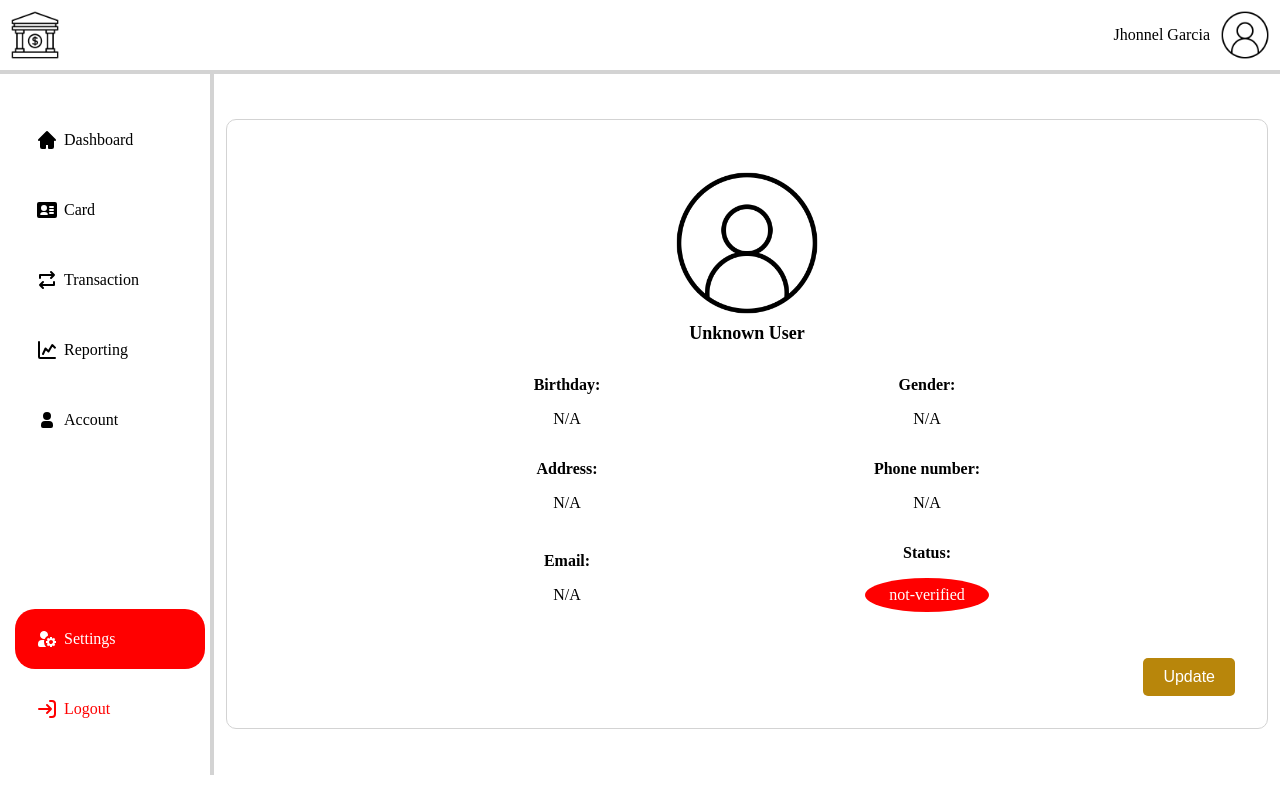
After one commit to LilJho/online-banking-management-system, a PHP site: page /account-settings.php in a window 1280 px wide. The commit adds this page. Run offline with PHP 8.4, Linux system fonts and the light colour scheme; data that the repository does not hold is empty.

Commit message:
login and account settings

```diff
--- /dev/null
+++ b/account-settings.php
@@ -0,0 +1,232 @@
+<!DOCTYPE html>
+<html lang="en">
+<head>
+    <meta charset="UTF-8">
+    <meta name="viewport" content="width=device-width, initial-scale=1.0">
+    <title>Document</title>
+    <link rel="stylesheet" href="/styles/dashboard.css">
+    <link rel="stylesheet" href="/styles/acount-settings.css">
+    <?php
+// Database connection
+$host = "localhost";
+$username = "root";
+$password = "Password@29263";
+$database = "online_bank_db";
+
+// Create a new database connection
+$conn = new mysqli($host, $username, $password, $database);
+
+// Check for connection errors
+if ($conn->connect_error) {
+    die("Database connection failed: " . $conn->connect_error);
+}
+
+// Get the user ID from the request (e.g., from GET or POST)
+// $user_id = isset($_GET['id']) ? $_GET['id'] : 0; // Replace with your preferred method to retrieve ID
+$user_id = 5;
+
+// Sanitize the input to prevent SQL injection
+$user_id = $conn->real_escape_string($user_id);
+
+// Prepare the query to get the user by ID
+$query = "SELECT * FROM users WHERE id = $user_id";
+
+// Execute the query
+$result = $conn->query($query);
+
+// Check if the user was found
+if ($result->num_rows > 0) {
+    // Fetch the user data
+    $user = $result->fetch_assoc();
+    $birthday = new DateTime($user['birth_date']);
+    $formattedBirthday = $birthday->format('F j, Y');
+
+    $first_name = $user['first_name'];
+    $middle_name = $user['middle_name'];
+    $last_name = $user['last_name'];
+    $birthday = $formattedBirthday;
+    $gender = $user['gender'];
+    $address = $user['address'];
+    $phone_number = $user['phone_number'];
+    $email = $user['email'];
+    $is_verified = $user['is_verified'];
+} else {
+    // If no user found, display default info
+    $first_name = "Unknown";
+    $middle_name = "Unknown";
+    $last_name = "User";
+    $birthday = "N/A";
+    $gender = "N/A";
+    $address = "N/A";
+    $phone_number = "N/A";
+    $email = "N/A";
+    $is_verified = 0;
+}
+
+// Close the database connection
+$conn->close();
+?>
+</head>
+<body>
+    <nav class="nav">
+        <img src="./images/bank.png" alt="bank icon">
+        <div class="user-profile">
+            <p>Jhonnel Garcia</p>
+            <img src="/images/profile.png" alt="profile photo">
+        </div>
+    </nav>
+    <main class="main-content">
+    <section class="side-bar">
+        <ul>
+            <li >
+                <div>
+                <svg class="w-6 h-6 text-gray-800 dark:text-white" aria-hidden="true" xmlns="http://www.w3.org/2000/svg" width="24" height="24" fill="currentColor" viewBox="0 0 24 24">
+  <path fill-rule="evenodd" d="M11.293 3.293a1 1 0 0 1 1.414 0l6 6 2 2a1 1 0 0 1-1.414 1.414L19 12.414V19a2 2 0 0 1-2 2h-3a1 1 0 0 1-1-1v-3h-2v3a1 1 0 0 1-1 1H7a2 2 0 0 1-2-2v-6.586l-.293.293a1 1 0 0 1-1.414-1.414l2-2 6-6Z" clip-rule="evenodd"/>
+</svg>
+
+
+                    <p>Dashboard</p>
+                </div>
+            </li>
+            <li>
+                <div>
+                <svg class="w-6 h-6 text-gray-800 dark:text-white" aria-hidden="true" xmlns="http://www.w3.org/2000/svg" width="24" height="24" fill="currentColor" viewBox="0 0 24 24">
+  <path fill-rule="evenodd" d="M4 4a2 2 0 0 0-2 2v12a2 2 0 0 0 2 2h16a2 2 0 0 0 2-2V6a2 2 0 0 0-2-2H4Zm10 5a1 1 0 0 1 1-1h3a1 1 0 1 1 0 2h-3a1 1 0 0 1-1-1Zm0 3a1 1 0 0 1 1-1h3a1 1 0 1 1 0 2h-3a1 1 0 0 1-1-1Zm0 3a1 1 0 0 1 1-1h3a1 1 0 1 1 0 2h-3a1 1 0 0 1-1-1Zm-8-5a3 3 0 1 1 6 0 3 3 0 0 1-6 0Zm1.942 4a3 3 0 0 0-2.847 2.051l-.044.133-.004.012c-.042.126-.055.167-.042.195.006.013.02.023.038.039.032.025.08.064.146.155A1 1 0 0 0 6 17h6a1 1 0 0 0 .811-.415.713.713 0 0 1 .146-.155c.019-.016.031-.026.038-.04.014-.027 0-.068-.042-.194l-.004-.012-.044-.133A3 3 0 0 0 10.059 14H7.942Z" clip-rule="evenodd"/>
+</svg>
+
+
+                    <p>Card</p>
+                </div>
+            </li>
+            <li>
+                <div>
+                    <!-- <img src="/images/transaction.png" alt="transaction icon"> -->
+                    <svg class="w-6 h-6 text-gray-800 dark:text-white" aria-hidden="true" xmlns="http://www.w3.org/2000/svg" width="24" height="24" fill="none" viewBox="0 0 24 24">
+  <path stroke="currentColor" stroke-linecap="round" stroke-linejoin="round" stroke-width="2" d="m16 10 3-3m0 0-3-3m3 3H5v3m3 4-3 3m0 0 3 3m-3-3h14v-3"/>
+</svg>
+
+                    <p>Transaction</p>
+                </div>
+            </li>
+            <li>
+                <div>
+                    <!-- <img src="/images/chart.png" alt="chart icon"> -->
+                    <svg class="w-6 h-6 text-gray-800 dark:text-white" aria-hidden="true" xmlns="http://www.w3.org/2000/svg" width="24" height="24" fill="none" viewBox="0 0 24 24">
+  <path stroke="currentColor" stroke-linecap="round" stroke-linejoin="round" stroke-width="2" d="M4 4v15a1 1 0 0 0 1 1h15M8 16l2.5-5.5 3 3L17.273 7 20 9.667"/>
+</svg>
+
+                    <p>Reporting</p>
+                </div>
+            </li>
+            <li>
+                <div>
+                    <!-- <img src="/images/user.png" alt="user icon"> -->
+                    <svg class="w-6 h-6 text-gray-800 dark:text-white" aria-hidden="true" xmlns="http://www.w3.org/2000/svg" width="24" height="24" fill="currentColor" viewBox="0 0 24 24">
+  <path fill-rule="evenodd" d="M12 4a4 4 0 1 0 0 8 4 4 0 0 0 0-8Zm-2 9a4 4 0 0 0-4 4v1a2 2 0 0 0 2 2h8a2 2 0 0 0 2-2v-1a4 4 0 0 0-4-4h-4Z" clip-rule="evenodd"/>
+</svg>
+
+                    <p>Account</p>
+                </div>
+            </li>
+        </ul>
+        <ul>
+        <li class="active">
+                <div>
+                    <!-- <img src="/images/settings.png" alt="settings icon"> -->
+                    <svg class="w-6 h-6 text-gray-800 dark:text-white" aria-hidden="true" xmlns="http://www.w3.org/2000/svg" width="24" height="24" fill="currentColor" viewBox="0 0 24 24">
+  <path fill-rule="evenodd" d="M17 10v1.126c.367.095.714.24 1.032.428l.796-.797 1.415 1.415-.797.796c.188.318.333.665.428 1.032H21v2h-1.126c-.095.367-.24.714-.428 1.032l.797.796-1.415 1.415-.796-.797a3.979 3.979 0 0 1-1.032.428V20h-2v-1.126a3.977 3.977 0 0 1-1.032-.428l-.796.797-1.415-1.415.797-.796A3.975 3.975 0 0 1 12.126 16H11v-2h1.126c.095-.367.24-.714.428-1.032l-.797-.796 1.415-1.415.796.797A3.977 3.977 0 0 1 15 11.126V10h2Zm.406 3.578.016.016c.354.358.574.85.578 1.392v.028a2 2 0 0 1-3.409 1.406l-.01-.012a2 2 0 0 1 2.826-2.83ZM5 8a4 4 0 1 1 7.938.703 7.029 7.029 0 0 0-3.235 3.235A4 4 0 0 1 5 8Zm4.29 5H7a4 4 0 0 0-4 4v1a2 2 0 0 0 2 2h6.101A6.979 6.979 0 0 1 9 15c0-.695.101-1.366.29-2Z" clip-rule="evenodd"/>
+</svg>
+
+                    <p>Settings</p>
+                </div>
+            </li>
+            <li>
+                <div class="logout">
+                    <!-- <img src="/images/logout.png" alt="exit icon"> -->
+                    <svg class="w-6 h-6 text-gray-800 dark:text-white" aria-hidden="true" xmlns="http://www.w3.org/2000/svg" width="24" height="24" fill="none" viewBox="0 0 24 24">
+  <path stroke="currentColor" stroke-linecap="round" stroke-linejoin="round" stroke-width="2" d="M16 12H4m12 0-4 4m4-4-4-4m3-4h2a3 3 0 0 1 3 3v10a3 3 0 0 1-3 3h-2"/>
+</svg>
+
+                    <p>Logout</p>
+                </div>
+            </li>
+        </ul>
+    </section>
+
+    <section class="main-card">
+        <div class="account-details-card">
+            <img src="/images/profile.png" alt="profile picture">
+            <div class="account-name-birthday">
+                <p><?php echo $first_name . ' ' . $last_name; ?></p>
+            </div>
+            <div class="account-info-card">
+                <ul>
+                <li><p>Birthday:</p> <span><?php echo $birthday; ?></span></li>
+                    <li><p>Gender:</p> <span><?php echo $gender; ?></span></li>
+                    <li><p>Address:</p> <span><?php echo $address; ?></span></li>
+                    <li><p>Phone number:</p> <span><?php echo $phone_number; ?></span></li>
+                    <li><p>Email:</p> <span><?php echo $email; ?></span></li>
+                    <li>
+                    <p>Status:</p>
+                        <div class="<?php echo ($is_verified == 1) ? 'verified' : 'not-verified'; ?>">
+                         <span><?php echo ($is_verified == 1) ? 'verified' : 'not-verified'; ?></span>
+                        </div>
+                    </li>
+                </ul>
+            </div>
+            <div class="update-button-container">
+                <button class="update-button" id="updateButton">Update</button>
+            </div>
+        </div>
+
+    </section>
+
+    <!-- Modal dialog -->
+    <div id="updateModal" class="modal">
+        <div class="modal-content">
+            <span class="close-button" id="closeModal">&times;</span>
+            <h2>Update Information</h2>
+            <!-- <p>Modal content can go here...</p> -->
+        <form action="#" method="post">
+            <input name="firstname" type="text" value="<?php echo $first_name; ?>" required />
+            <input name="middlename" type="text" value="<?php echo $middle_name; ?>" required />
+            <input name="lastname" type="text" value="<?php echo $last_name; ?>" required />
+            <input type="date" id="birthdate" name="birthdate" value="<?php echo $birthday; ?>" required>
+            <input name="phonenumber" type="text" value="<?php echo $phone_number; ?>" required />
+            <input name="email" type="email" value="<?php echo $email; ?>" required />
+            <!-- <input name="password" type="password" placeholder="Password" required /> -->
+            <button class="update-btn" name="update" type="submit">Update</button>
+        </form>
+        </div>
+    </div>
+
+    </main>
+
+
+    <script>
+// Get the modal
+const modal = document.getElementById("updateModal");
+        // Get the button that opens the modal
+        const updateButton = document.getElementById("updateButton");
+        // Get the <span> element that closes the modal
+        const closeButton = document.getElementById("closeModal");
+
+        // When the user clicks the button, open the modal
+        updateButton.onclick = function() {
+            modal.style.display = "block";
+        }
+
+        // When the user clicks on <span> (x), close the modal
+        closeButton.onclick = function() {
+            modal.style.display = "none";
+        }
+
+        // When the user clicks anywhere outside the modal, close it
+        window.onclick = function(event) {
+            if (event.target === modal) {
+                modal.style.display = "none";
+            }
+        }
+</script>
+</body>
+</html>
--- a/scripts/script.js
+++ b/scripts/script.js
@@ -9,3 +9,9 @@ signUpButton.addEventListener('click', () => {
 signInButton.addEventListener('click', () => {
     container.classList.remove("right-panel-active");
 });
+
+// Get today's date in YYYY-MM-DD format
+const today = new Date().toISOString().split('T')[0];
+
+// Set the max attribute to today's date
+document.getElementById('birthdate').setAttribute('max', today);
--- /dev/null
+++ b/styles/acount-settings.css
@@ -0,0 +1,192 @@
+.main-content .main-card .account-details-card {
+    display: flex;
+    flex-direction: column;
+    justify-content: center;
+    align-items: center;
+    width: 65rem;
+    height: 38rem;
+    border: 1px solid lightgray;
+    position: relative;
+    border-radius: 10px;
+}
+.main-content .main-card .account-details-card img {
+    width: 150px;
+    height: 150px;
+}
+.main-content .main-card .account-details-card .account-name-birthday {
+    padding-top: 5px;
+    text-align: center;
+    /* display: flex;
+    flex-direction: column;
+    justify-content: center;
+    align-items: center; */
+}
+
+.main-content .main-card .account-details-card .account-name-birthday p {
+    font-size: 18px;
+    font-weight: 600;
+    margin: 0;
+}
+.main-content .main-card .account-details-card .account-name-birthday span {
+    font-size: 12px;
+}
+
+.main-content .main-card .account-details-card .account-info-card {
+    width: 44rem;
+    height: 20rem;
+    /* border: 1px solid red; */
+    margin-top: 1rem;
+}
+
+.account-info-card ul {
+    display: grid;
+    grid-template-columns: repeat(2, 1fr); /* Creates two equal-width columns */
+    gap: 1rem; /* Adds space between items */
+    padding: 0;
+    margin: 0;
+}
+
+.account-info-card li {
+    list-style-type: none;
+    text-align: center;
+    font-size: 16px;
+    display: flex;
+    flex-direction: column;
+    justify-content: center;
+    align-items: center;
+}
+
+.account-info-card ul li p {
+    font-weight: 600;
+}
+
+.account-info-card ul li .not-verified {
+    text-align: center;
+    background-color: red;
+    color: white;
+    padding: 0.5rem 1.5rem;
+    border-radius: 50%;
+    width: auto;
+}
+
+.account-info-card ul li .verified {
+    text-align: center;
+    background-color: green;
+    color: white;
+    padding: 0.5rem 1.5rem;
+    border-radius: 50%;
+    width: auto;
+}
+
+.main-content .main-card .account-details-card .update-button-container {
+    position: absolute;
+    right: 2rem;
+    bottom: 2rem;
+}
+
+.main-content .main-card .account-details-card .update-button {
+    background-color: #B8860B; /* Dark Gold background */
+    color: white; /* White text */
+    border: none; /* Remove the default border */
+    padding: 10px 20px; /* Some padding for the button */
+    font-size: 16px; /* Set font size */
+    cursor: pointer; /* Show pointer on hover */
+    border-radius: 5px; /* Slightly rounded corners */
+    transition: background-color 0.3s ease; /* Smooth transition for background color */
+    outline: none; /* Remove focus outline (optional) */
+    text-align: center; /* Ensure text is centered */
+}
+
+.main-content .main-card .account-details-card .update-button:hover {
+    background-color: #DAA520; /* Lighter gold when hovering */
+}
+
+.main-content .main-card .account-details-card .update-button:focus {
+    outline: none; /* Remove focus outline when button is focused (optional) */
+}
+
+/* Modal styles */
+.modal {
+    display: none; /* Hidden by default */
+    position: fixed;
+    z-index: 1;
+    left: 0;
+    top: 0;
+    width: 100%;
+    height: 100%;
+    background-color: rgba(0, 0, 0, 0.5); /* Black with opacity */
+}
+
+.modal-content {
+    background-color: white;
+    margin: 8% auto;
+    padding: 20px;
+    border: 1px solid #888;
+    width: 50%;
+    max-width: 500px;
+    text-align: center;
+    position: relative;
+}
+
+.close-button {
+    color: #aaa;
+    font-size: 28px;
+    font-weight: bold;
+    position: absolute;
+    top: 5px;
+    right: 10px;
+    cursor: pointer;
+}
+
+.close-button:hover,
+.close-button:focus {
+    color: black;
+    text-decoration: none;
+    cursor: pointer;
+}
+
+form {
+    background-color: #ffffff;
+    display: flex;
+    align-items: center;
+    justify-content: center;
+    flex-direction: column;
+    padding: 0 50px;
+    height: 100%;
+    text-align: center;
+  }
+
+  input {
+    background-color: #eee;
+    border: none;
+    padding: 12px 15px;
+    margin: 8px 0;
+    width: 100%;
+  }
+
+  .update-btn {
+    border-radius: 10px;
+    border: 1px solid #B8860B;
+    background-color: #B8860B;
+    color: #ffffff;
+    font-size: 12px;
+    font-weight: bold;
+    padding: 12px 11.5rem;
+    letter-spacing: 1px;
+    text-transform: uppercase;
+    transition: transform 80ms ease-in;
+    margin-top: 2rem;
+  }
+
+  .update-btn:active {
+    transform: scale(0.95);
+  }
+
+  .update-btn:focus {
+    outline: none;
+  }
+
+  .update-btn.ghost {
+    background-color: transparent;
+    border-color: #ffffff;
+  }
--- /dev/null
+++ b/styles/dashboard.css
@@ -0,0 +1,113 @@
+body {
+    padding: 0;
+    margin: 0;
+}
+.nav {
+    position: relative;
+    display: flex;
+    top: 0;
+    left: 0;
+    flex-direction: row;
+    padding: 10px;
+    justify-content: space-between;
+    /* box-shadow: 0 4px 8px 0 rgba(0, 0, 0, 0.2), 0 6px 20px 0 rgba(0, 0, 0, 0.19); */
+    border-bottom: 4px solid lightgray;
+}
+
+.nav img {
+    height: 50px;
+    width: 50px;
+
+}
+
+.user-profile {
+    display: flex;
+    flex-direction: row;
+    gap: 10px;
+    justify-content: center;
+    align-items: center;
+}
+
+.user-img {
+    border: 1px solid grey;
+    border-radius: 50%;
+
+}
+
+.side-bar {
+    position: relative;
+    top: 0;
+    left: 0;
+    display: flex;
+    flex-direction: column;
+    justify-content: space-between;
+    align-items: start;
+    padding-top: 20px;
+    padding-bottom: 20px;
+    padding-right: 10px;
+    /* border: 1px solid red; */
+    max-width: 250px;
+    min-width: 200px;
+    min-height: 41.3rem;
+    /* border-right: 1px solid gray; */
+    background-color: white;
+}
+
+.side-bar ul {
+    display: flex;
+    flex-direction: column;
+    justify-content: center;
+    align-items: start;
+    gap: 10px;
+    list-style-type: none;
+    padding-left: 15px;
+}
+
+.side-bar ul li {
+    padding: 5px 20px;
+    /* border: 1px solid red; */
+    min-width: 150px;
+    border-radius: 20px;
+}
+
+.side-bar ul .active {
+    background-color: red;
+    color: white
+}
+
+.side-bar ul li div {
+    display: flex;
+    flex-direction: row;
+    justify-content: start;
+    align-items: center;
+    gap: 5px;
+}
+
+.side-bar ul li div img {
+    height: 20px;
+    width: 20px;
+}
+
+.logout {
+    color: red;
+}
+
+.main-content {
+    display: flex;
+    flex-direction: row;
+    gap: 4px;
+    width: 100vw;
+    height: 43.8rem;
+    background-color: lightgray;
+}
+
+.main-content .main-card{
+    width: 100%;
+    height: 100%;
+    background-color: white;
+    /* border: 1px solid red; */
+    display: flex;
+    flex-direction: column;
+    justify-content: center;
+    align-items: center;
+}
```
Also changed, not shown: authentication.php (+11 -3 lines), dashboard.php (added, +118 -0 lines), images/bank.png (added), images/chart.png (added), images/credit-card.png (added), images/exit.png (added), images/home-side.png (added), images/home.png (added), images/logout.png (added), images/profile.png (added), images/settings.png (added), images/transaction.png (added), images/user-photo.png (added), images/user.png (added).
